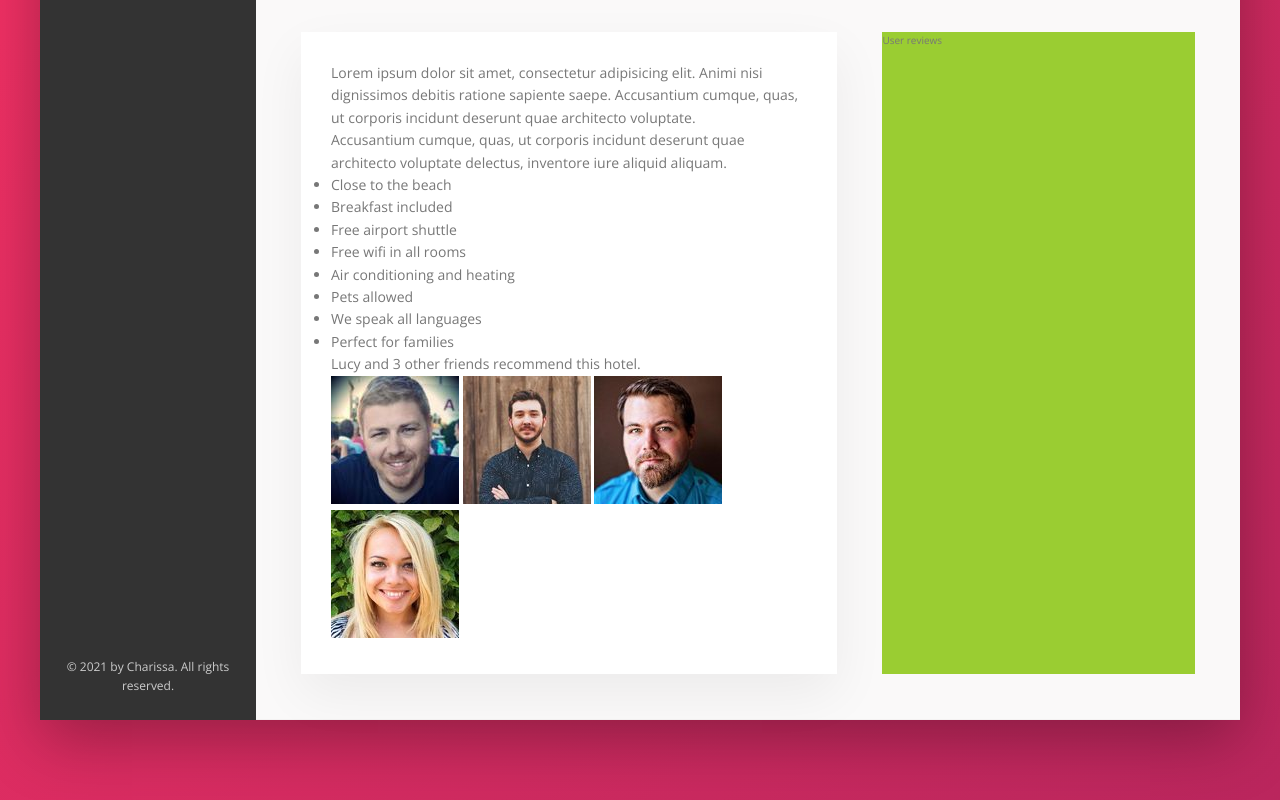
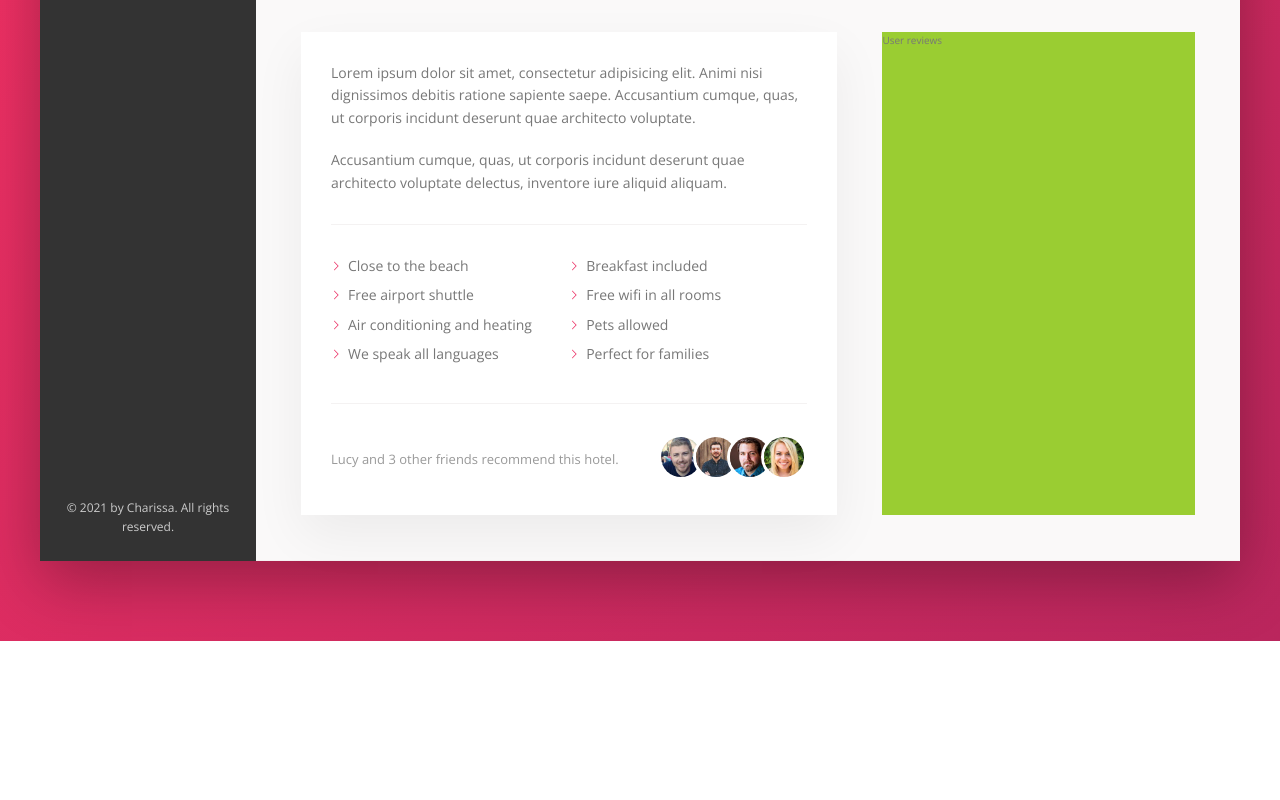
Before and after one commit to chawissa/trillo, a website: page index.html in a window 1280 px wide. Shown: the part 615-1415 px from the top of the page. After the commit the page ends 1256 px from the top, so only its background shows below. Drawn offline with nearby package versions, Linux system fonts and the light colour scheme.

Commit message:
Building the desc section

```diff
--- a/sass/_components.scss
+++ b/sass/_components.scss
@@ -297,3 +297,73 @@
     box-shadow: none;
   }
 }
+
+// ------------------------- //
+// PARAGRAPH
+.paragraph:not(:last-of-type) {
+  margin-bottom: 2rem;
+}
+
+// ------------------------- //
+// LIST
+.list {
+  list-style: none;
+  margin: 3rem 0;
+  padding: 3rem 0;
+  border-top: var(--line);
+  border-bottom: var(--line);
+
+  display: flex;
+  flex-wrap: wrap;
+
+  &__item {
+    flex: 0 0 50%;
+    margin-bottom: 0.7rem;
+  }
+
+  &__item::before {
+    content: "";
+    display: inline-block;
+    height: 1rem;
+    width: 1rem;
+    margin-right: 0.7rem;
+
+    // Older browsers
+    // background-image: url(../img/chevron-thin-right.svg);
+    // background-size: cover;
+
+    // Newer browsers - masks
+    background-color: var(--color-primary);
+    -webkit-mask-image: url(../img/chevron-thin-right.svg);
+    -webkit-mask-size: cover;
+  }
+}
+
+// ------------------------- //
+// RECOMMEND
+.recommend {
+  font-size: 1.3rem;
+  color: var(--color-gray-dark-3);
+
+  display: flex;
+  align-items: center;
+
+  &__count {
+    margin-right: auto;
+  }
+
+  &__friends {
+  }
+
+  &__photo {
+    box-sizing: content-box;
+    height: 4rem;
+    width: 4rem;
+    border-radius: 50%;
+    border: 3px solid #fff;
+
+    &:not(:last-child) {
+      margin-right: -1.5rem;
+    }
+  }
+}
```
Also changed, not shown: css/style.css.
